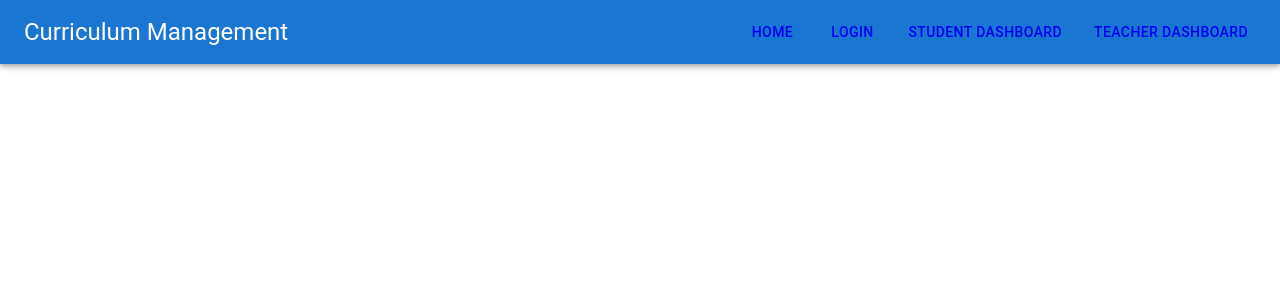
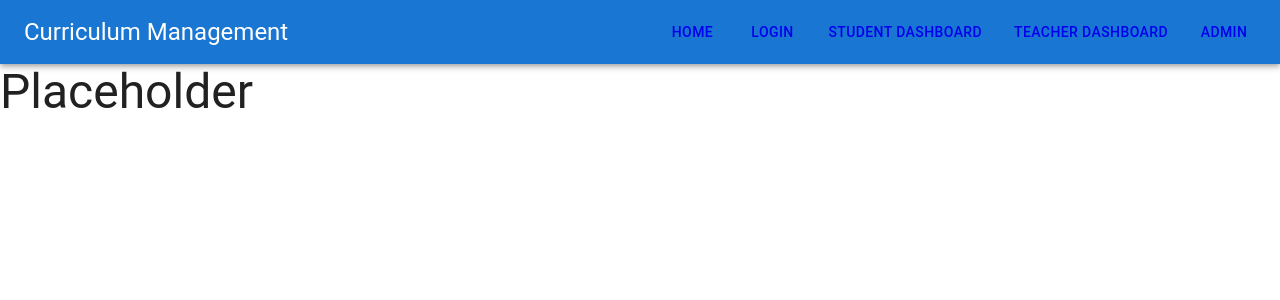
Before and after one commit to Ansh1902396/ISD-project-lnmiit, a React (Create React App) app in the folder project/: page /Admin in a window 1280 px wide. Shown: the top 300 px of the page. Built offline with nearby package versions, Linux system fonts and the light colour scheme; no server answers.

Commit message:
modified:   project/src/App.js 	modified:   project/src/Navbar.js 	new file:   project/src/pages/Admin.js 	modified:   project/src/pages/CurrentSemesterTeacher.js 	modified:   project/src/pages/Login.js 	modified:   project/src/pages/StudentDashboard.js

```diff
--- a/project/src/App.js
+++ b/project/src/App.js
@@ -8,6 +8,7 @@ import CurrentSemester from "./pages/CurrentSemester";
 import PreviousSemester from "./pages/PreviousSemester";
 import CurrentSemesterTeacher from "./pages/CurrentSemesterTeacher";
 import PreviousSemesterTeacher from "./pages/PreviousSemesterTeacher";
+import Admin from "./pages/Admin";
 import { Route, Routes } from "react-router-dom";
 import { createTheme, ThemeProvider } from "@mui/material";
 import { Box, CssBaseline } from "@mui/material";
@@ -53,6 +54,7 @@ function App() {
             <Route path="/TeacherDashboard" element={<TeacherDashboard/>}></Route>
             <Route path="/CurrentSemesterTeacher" element={<CurrentSemesterTeacher/>}></Route>
             <Route path="/PreviousSemesterTeacher" element={<PreviousSemesterTeacher/>}></Route>
+            <Route path="/Admin" element = {<Admin/>}></Route>
           </Routes>
         </Box>
       </CssBaseline>
--- a/project/src/Navbar.js
+++ b/project/src/Navbar.js
@@ -14,6 +14,8 @@ const Navbar = () => {
                 <Link to = '/Login'><Button color="inherit">Login</Button></Link>
                 <Link to = '/StudentDashboard'><Button color="inherit">Student Dashboard</Button></Link>
                 <Link to = '/TeacherDashboard'><Button color="inherit">Teacher Dashboard</Button></Link>
+                <Link to = '/Admin'><Button color="inherit">Admin</Button></Link>
+
 
             </Stack>
             </Toolbar>
--- /dev/null
+++ b/project/src/pages/Admin.js
@@ -0,0 +1,12 @@
+import { useState } from "react";
+import { Typography } from "@mui/material";
+
+const Admin = () => {
+    return (
+        <Typography variant="h3">
+            Placeholder
+        </Typography>
+    );
+}
+
+export default Admin;
--- a/project/src/pages/CurrentSemesterTeacher.js
+++ b/project/src/pages/CurrentSemesterTeacher.js
@@ -63,7 +63,7 @@ const CurrentSemesterTeacher = () => {
                                     label="Enter Roll No"
                                     required
                                 />
-                                <Typography variant="h5"> Updated Grade :</Typography>
+                                <Typography variant="h5"> Update Grade :</Typography>
                                 <TextField
                                     name="enterUp2Roll"
                                     variant="outlined"
--- a/project/src/pages/Login.js
+++ b/project/src/pages/Login.js
@@ -37,14 +37,6 @@ const Login = () => {
     setInputs({ username: "", password: "" });
   };
 
-  const googleAuth = async() => {
-    // window.open(
-    //   `${process.env.REACT_APP_API_URL}/auth/google/callback`,
-    //   "_self"
-    // );
-
-
-  };
   const paperStyle = {
     padding: 20,
     height: "60vh",
@@ -99,10 +91,7 @@ const Login = () => {
         >
           <Typography variant="button">Login</Typography>
         </Button>
-        <GoogleButton
-          type="light" // can be light or dark
-          onClick={googleAuth}
-        />
+
       </Paper>
     </Grid>
   );
--- a/project/src/pages/StudentDashboard.js
+++ b/project/src/pages/StudentDashboard.js
@@ -1,4 +1,4 @@
-import { Grid,Paper,Typography,Card,CardContent, Link, CardActionArea} from "@mui/material";
+import { Grid,Paper,Typography,Card,CardContent, CardActionArea} from "@mui/material";
 import { Link as RouterLink } from "react-router-dom";
 
 
```
